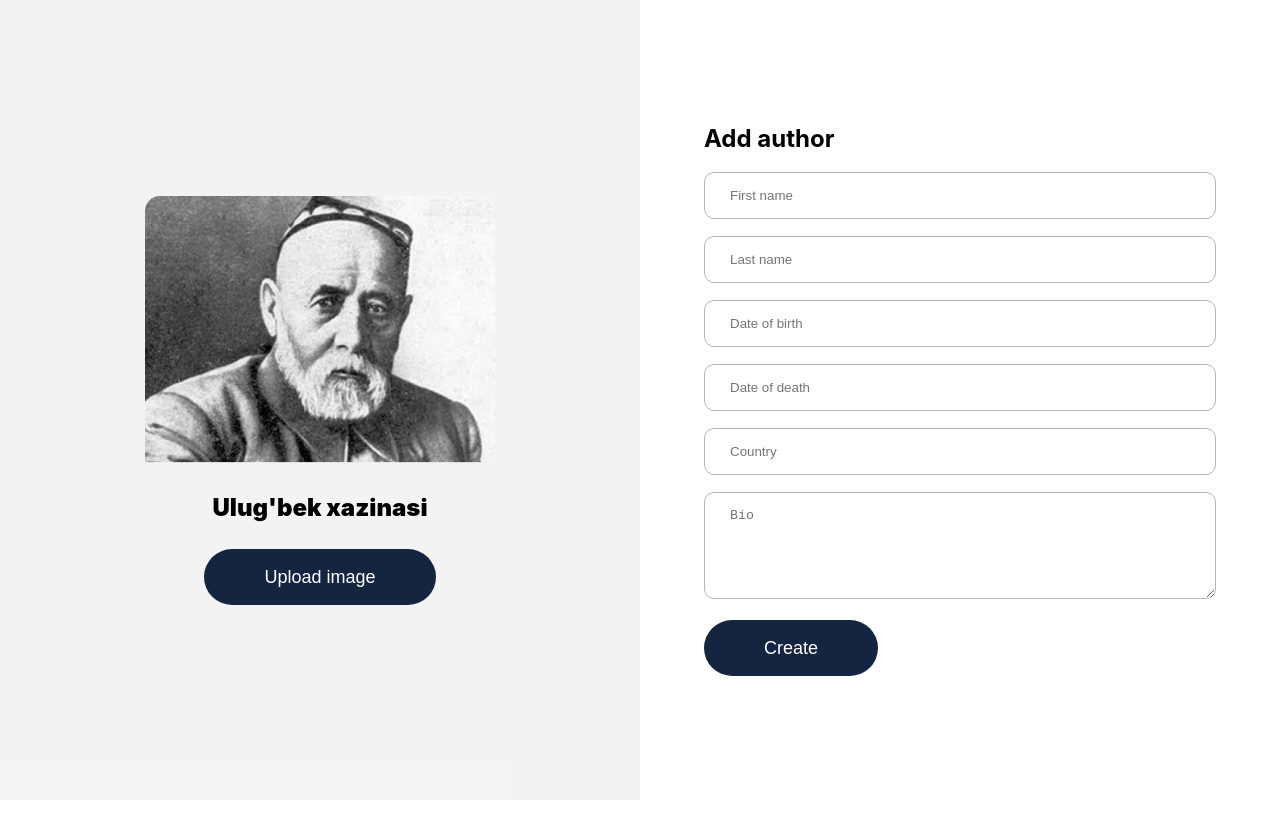
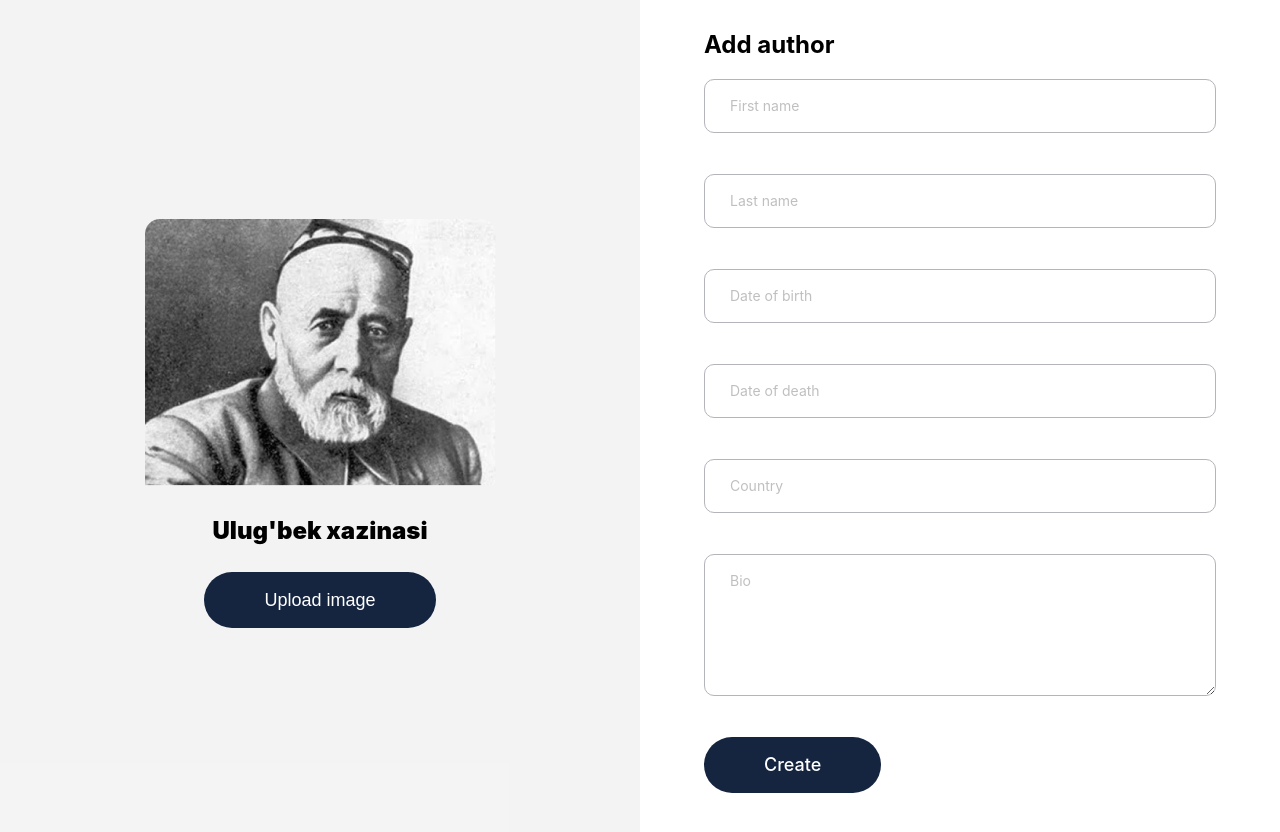
Before and after one commit to BosimovOxunjon/my-bookzone-app, a React (Create React App) app: page /addauthor in a window 1280 px wide. Shown: the top 832 px of the page. Before the commit the page ends 800 px from the top, so only its background shows below. Built offline with nearby package versions, Linux system fonts and the light colour scheme.

Commit message:
some bugs have been fixed

```diff
--- a/src/App.js
+++ b/src/App.js
@@ -9,6 +9,7 @@ import AuthorDetails from "./pages/AuthorDetails/AuthorDetails";
 import AddBook from "./pages/AddBook/AddBook";
 import AddAuthor from "./pages/AddAuthor/AddAuthor";
 import Profile from "./pages/Profile/Profile";
+import Success from "./components/success";
 
 function App() {
   return (
@@ -22,7 +23,9 @@ function App() {
         <Route path="/signin" element={<SignIn />} exact />
         <Route path="/addbook" element={<AddBook />} exact />
         <Route path="/addauthor" element={<AddAuthor />} exact />
+        <Route path="/signup" element={<SignUp />} />
         <Route path="/profile" element={<Profile />} exact />
+        <Route path="/success" element={<Success />} exact />
       </Routes>
     </>
   );
--- /dev/null
+++ b/src/components/success.js
@@ -0,0 +1,20 @@
+import React from "react";
+import { Link } from "react-router-dom";
+import { StyledSuccess } from "../style/components/success";
+
+const Success = () => {
+  return (
+    <>
+      <StyledSuccess>
+        <div className="success_wrapper">
+          You've done successfully!{" "}
+          <Link to={`/home`} className="success_link">
+            Go home page
+          </Link>
+        </div>
+      </StyledSuccess>
+    </>
+  );
+};
+
+export default Success;
--- a/src/pages/AddAuthor/AddAuthor.js
+++ b/src/pages/AddAuthor/AddAuthor.js
@@ -1,8 +1,33 @@
-import React from "react";
+import axios from "axios";
+import React, { useState } from "react";
+import { Button, Form, Input } from "antd";
 import AddAuthorImg from "../../assets/images/addauthor/avloniy.png";
 import { StyledAddBook } from "../../style/pages/addBook";
+import TextArea from "antd/es/input/TextArea";
+import keys from "../../configs";
 
 const AddAuthor = () => {
+  const [newAuthors, setNewAuthors] = useState({});
+  const onFinish = async (e) => {
+    const configs = {
+      headers: {
+        authorization: "Bearer " + JSON.parse(localStorage.getItem("token")),
+        Accept: "application/json",
+        "Content-Type": "application/json",
+      },
+    };
+    const { data } = await axios.post(
+      `${keys.BACKEND_API}/api/books`,
+      e,
+      configs
+    );
+    if (newAuthors && newAuthors.success == true) {
+      return window.location.replace("/success");
+    }
+    setNewAuthors(data);
+  };
+
+  console.log(newAuthors);
   return (
     <StyledAddBook>
       <div className="row">
@@ -19,64 +44,68 @@ const AddAuthor = () => {
         </div>
         <div className="col">
           <h1 className="title">Add author</h1>
-          <form className="addbook_form">
-            <input
+          <Form onFinish={onFinish} className="addbook_form">
+            <Form.Item name="firstName">
+              <Input
                 className="addbook_form-input"
                 type="text"
-              name="firstName"
                 placeholder="First name"
                 required
-            />{" "}
-            <br />
-            <input
+              />
+            </Form.Item>
+            <Form.Item name="lastName">
+              <Input
                 className="addbook_form-input"
                 type="text"
-              name="lastName"
                 placeholder="Last name"
                 required
-            />{" "}
-            <br />
-            <input
+              />
+            </Form.Item>
+            <Form.Item name="date_of_birth">
+              <Input
                 className="addbook_form-input"
                 type="number"
-              name="dateOfBirth"
                 placeholder="Date of birth"
                 required
-            />{" "}
-            <br />
-            <input
+              />
+            </Form.Item>
+            <Form.Item name="date_of_death">
+              <Input
                 className="addbook_form-input"
                 type="number"
-              name="dateOfDeath"
                 placeholder="Date of death"
                 required
-            />{" "}
-            <br />
-            <input
+              />
+            </Form.Item>
+            <Form.Item name="country">
+              <Input
                 className="addbook_form-input"
                 type="text"
-              name="country"
                 placeholder="Country"
                 required
-            />{" "}
-            <br />
-            <textarea
+              />
+            </Form.Item>
+            <Form.Item className="description">
+              <TextArea
                 className="addbook_form-input addbook_form-text"
-              name="description"
                 id=""
                 cols="30"
                 rows="5"
                 placeholder="Bio"
                 required
-            ></textarea>{" "}
-            <br />
-            <input
-              className="addbook_btn"
+              ></TextArea>
+            </Form.Item>
+            <Form.Item>
+              <Button
+                className="addbook_btn addbook_form-btn"
                 type="submit"
                 name="submit"
-              value="Create"
-            />
-          </form>
+                htmlType="submit"
+              >
+                Create
+              </Button>
+            </Form.Item>
+          </Form>
         </div>
       </div>
     </StyledAddBook>
--- a/src/pages/AddBook/AddBook.js
+++ b/src/pages/AddBook/AddBook.js
@@ -7,17 +7,26 @@ import { StyledAddBook } from "../../style/pages/addBook";
 
 const AddBook = () => {
   const [newBooks, setNewBooks] = useState({});
-  const [form, setForm] = useState({});
   const onFinish = async (e) => {
-    const { data } = await axios.post(`${keys.BACKEND_API}/api/books`, {
-      method: "POST",
-      body: e,
-    });
+    const configs = {
+      headers: {
+        authorization: "Bearer " + JSON.parse(localStorage.getItem("token")),
+        Accept: "application/json",
+        "Content-Type": "application/json",
+      },
+    };
+    const { data } = await axios.post(
+      `${keys.BACKEND_API}/api/books`,
+      e,
+      configs
+    );
+    if (newBooks && newBooks.success == true) {
+      return window.location.replace("/success");
+    }
     setNewBooks(data);
   };
 
   console.log(newBooks);
-  console.log(form);
   return (
     <StyledAddBook>
       <div className="row">
@@ -31,7 +40,7 @@ const AddBook = () => {
         <div className="col">
           <h1 className="title">Add book</h1>
           <Form onFinish={onFinish} className="addbook_form">
-            <Form.Item name="name">
+            <Form.Item name="title">
               <Input
                 className="addbook_form-input"
                 placeholder="Title"
@@ -47,7 +56,7 @@ const AddBook = () => {
                 required
               />
             </Form.Item>
-            <Form.Item name="date">
+            <Form.Item name="year">
               <Input
                 className="addbook_form-input"
                 type="number"
@@ -74,15 +83,6 @@ const AddBook = () => {
                 required
               />
             </Form.Item>
-            <Form.Item name="author">
-              <Input
-                className="addbook_form-input"
-                type="text"
-                name="author"
-                placeholder="Author"
-                required
-              />
-            </Form.Item>
             <Form.Item name="description">
               <Input.TextArea
                 className="addbook_form-input addbook_form-text"
@@ -94,7 +94,7 @@ const AddBook = () => {
                 required
               ></Input.TextArea>
             </Form.Item>
-            <Form.Item name="role">
+            <Form.Item name="category">
               <Radio.Group>
                 <Radio value="classic"> Classic </Radio>
                 <Radio value="biography"> Biography </Radio>
--- a/src/pages/Header/Header.js
+++ b/src/pages/Header/Header.js
@@ -16,7 +16,7 @@ const Header = () => {
   return (
     <StyledHeader>
       <div className="container">
-        <Link to="/" className="logo">
+        <Link to="/home" className="logo">
           <img src={Logo} alt="logo_img" />
         </Link>
         <nav>
--- a/src/pages/Login/SignIn.js
+++ b/src/pages/Login/SignIn.js
@@ -9,13 +9,24 @@ import { StyledSignUp } from "../../style/pages/signUp";
 
 const SignIn = () => {
   const handleSignIn = async (values) => {
-    const { data } = await axios.post(`${keys.BACKEND_API}/api/login`, {
-      ...values,
-    });
-    console.log(data);
-    if (data.success == true) {
-      window.location.replace("/home");
+    const { data } = await axios.post(
+      `${keys.BACKEND_API}/api/login`,
+      {
+        ...values,
+      },
+      {
+        headers: {
+          authorization: localStorage.getItem("token"),
+          Accept: "application/json",
+          "Content-Type": "application/json",
+        },
+      }
+    );
+    console.log(data, "data from ign in");
+    if (data && data.success == true) {
+      return window.location.replace("/home");
     }
+    localStorage.setItem("token", JSON.stringify(data.token));
     return data;
   };
   return (
--- a/src/pages/Login/SignUp.js
+++ b/src/pages/Login/SignUp.js
@@ -14,15 +14,26 @@ const SignUp = () => {
   const [value, setValue] = useState();
 
   const handleSignUp = async (values) => {
-    const { data } = await axios.post(`${keys.BACKEND_API}/api/sign-up`, {
-      ...values,
-    });
+    const { data } = await axios.post(
+      `${keys.BACKEND_API}/api/sign-up`,
+      {
+        ...values,
+      },
+      {
+        headers: {
+          authorization: localStorage.getItem("token"),
+          Accept: "application/json",
+          "Content-Type": "application/json",
+        },
+      }
+    );
     console.log(data);
     setPhone(data);
-    if (data.success == true) {
-      window.location.replace("/home");
+    if (data && data.success == true) {
+      return window.location.replace("/home");
     }
     const res = await localStorage.setItem("user", JSON.stringify(data));
+    localStorage.setItem("token", JSON.stringify(data.token));
     console.log(res);
     return data;
   };
@@ -88,6 +99,15 @@ const SignUp = () => {
                 <Radio value="author"> Author </Radio>
               </Radio.Group>
             </Form.Item>
+            <Form.Item name="date_of_birth">
+              <Input
+                className="form_input"
+                style={{ padding: "15px" }}
+                type="number"
+                placeholder="Date of birth"
+                required
+              />
+            </Form.Item>
             <Form.Item name="password">
               <Input.Password
                 className="form_input"
--- a/src/routes.js
+++ b/src/routes.js
@@ -7,6 +7,7 @@ import AuthorDetails from "./pages/AuthorDetails/AuthorDetails";
 import AddBook from "./pages/AddBook/AddBook";
 import AddAuthor from "./pages/AddAuthor/AddAuthor";
 import Profile from "./pages/Profile/Profile";
+import Success from "./components/success";
 
 export default [
   {
@@ -54,4 +55,9 @@ export default [
     component: Profile,
     key: "profile",
   },
+  {
+    path: "/success",
+    component: Success,
+    key: "success",
+  },
 ];
--- /dev/null
+++ b/src/style/components/success.js
@@ -0,0 +1,16 @@
+import styled from "styled-components";
+
+const StyledSuccess = styled.section`
+  display: flex;
+  justify-content: center;
+  align-items: center;
+  height: 100vh;
+  background: #191919;
+  color: white;
+  .success_link {
+    text-decoration: none;
+    color: blue;
+  }
+`;
+
+export { StyledSuccess };
```
Lines whose indentation alone changed are shown as unchanged.
